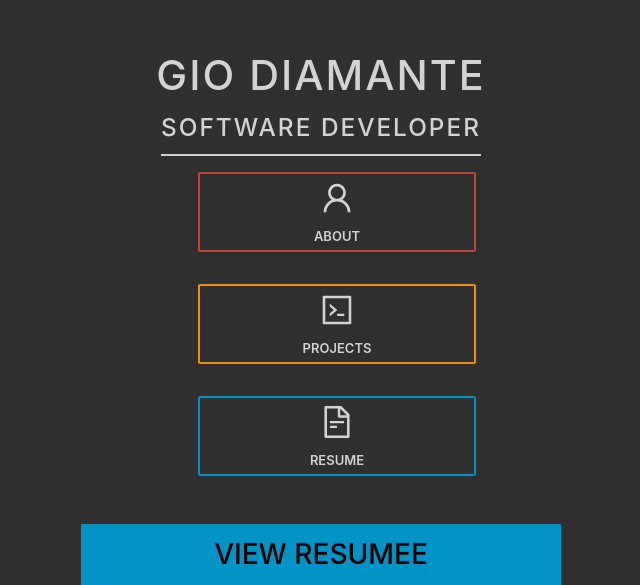
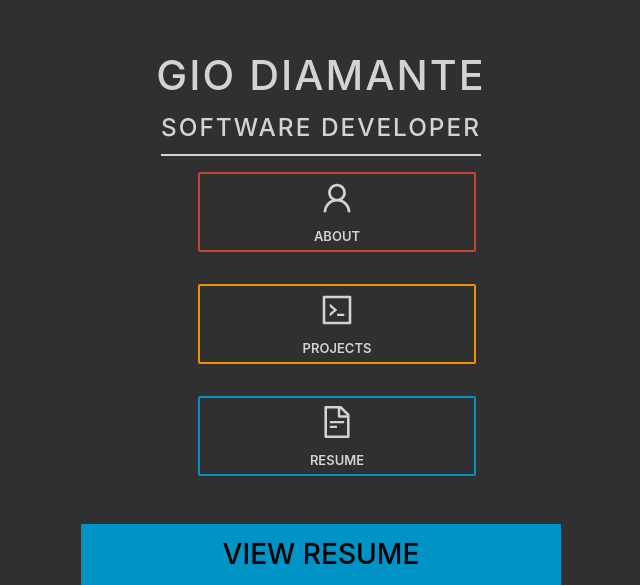
Before and after one commit to GDiamante/gdiamante.github.io, a React (Create React App) app in the folder personal-site/: page /resume in a window 1280 px wide. Shown: the part 213-798 px from the top of the page, without its empty margins (319-959 px from the left). Built offline with nearby package versions, Linux system fonts and the light colour scheme.

Commit message:
remove test

```diff
--- a/personal-site/src/Components/Resume.js
+++ b/personal-site/src/Components/Resume.js
@@ -6,7 +6,7 @@ export default function Resume(props) {
     return (
         <div className='resume'>
             <Button href='/GioDiamanteResume.pdf' target='_blank' type='primary' className='viewResume'>
-                <h3>View Resumee</h3>
+                <h3>View Resume</h3>
             </Button>
             <div className='resumeHeading'>
                 <h3>My Resume</h3>
```
